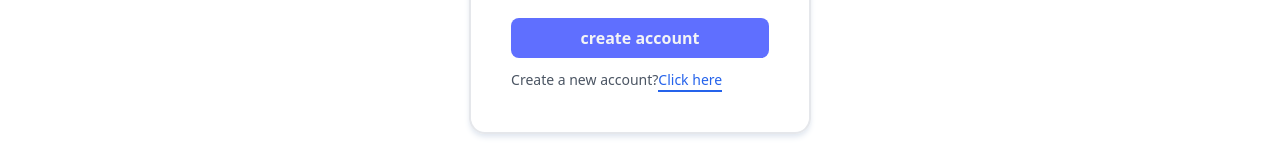
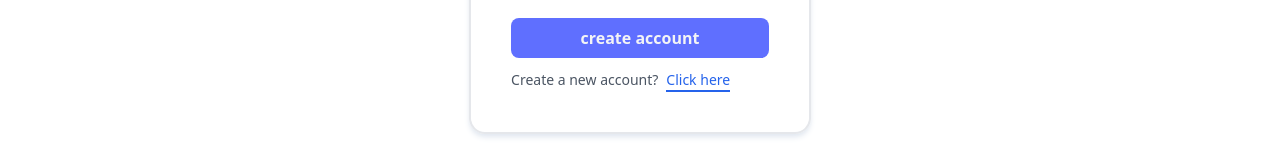
Before and after one commit to king-mayor/Appointment, a React (Vite) app: page /login in a window 1280 px wide. Shown: the part 388-548 px from the top of the page. Built offline with nearby package versions, Linux system fonts and the light colour scheme.

Commit message:
second commit

```diff
--- a/src/Components/Login.jsx
+++ b/src/Components/Login.jsx
@@ -39,7 +39,7 @@ const Login = () => {
                   create account
                 </button>
               </div>
-              <div className="flex">
+              <div className="flex gap-2">
                 <p className="text-sm text-gray-600">Create a new account?</p>
                 <Link to="/account">
                   <p className="text-sm text-blue-600 cursor-pointer border-b-2 border-blue-600">
```
